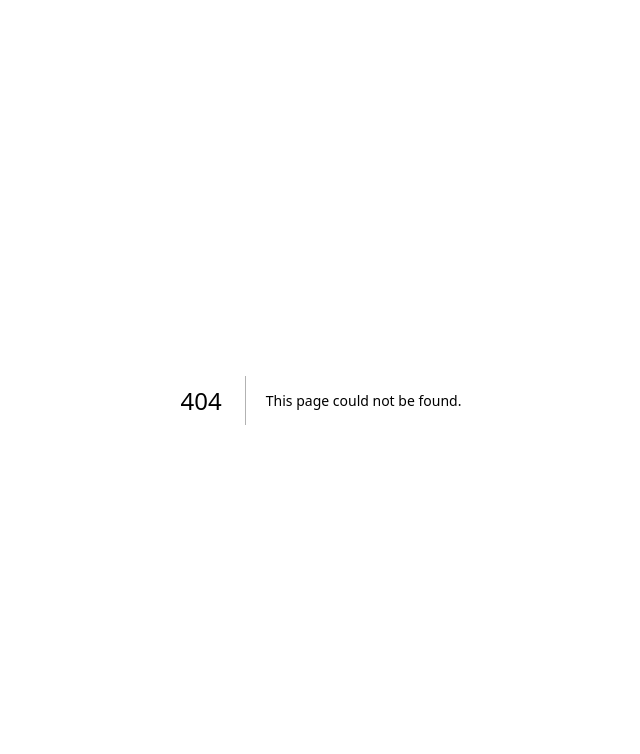
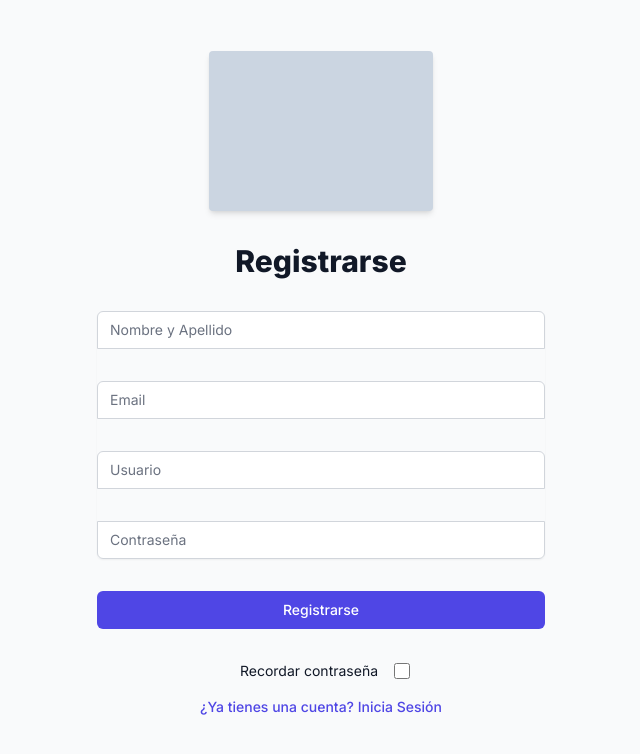
Before and after one commit to leodeveloper435/s17-clone, a Next.js app in the folder frontend/: page /register in a window 1280 px wide. Before the commit this address had no page. Shown: the top 754 px of the page, without its empty margins (319-959 px from the left). Built offline with nearby package versions, Linux system fonts and the light colour scheme.

Commit message:
Creaate Interface Register Page

```diff
--- /dev/null
+++ b/frontend/src/app/register/page.tsx
@@ -0,0 +1,144 @@
+"use client";
+// pages/login.tsx
+
+import React, { useState } from "react";
+import Head from "next/head";
+
+const Register: React.FC = () => {
+  const [form, setForm] = useState({
+    name: "",
+    username: "",
+    email: "",
+    password: "",
+  });
+
+  const handleSubmit = (e: React.FormEvent) => {
+    e.preventDefault();
+    // Handle register logic here
+    console.log("Register submitted", JSON.stringify(form));
+  };
+
+  return (
+    <div className="min-h-screen flex items-center justify-center bg-gray-50 py-12 px-4 sm:px-6 lg:px-8">
+      <Head>
+        <title>Register</title>
+        <meta name="description" content="Register page" />
+        <link rel="icon" href="/favicon.ico" />
+      </Head>
+
+      <div className="max-w-md w-full space-y-8">
+        <div className="flex justify-center">
+          <div className="w-1/2 h-0 p-20 bg-slate-300 rounded shadow-md "></div>
+        </div>
+
+        <div>
+          <h2 className="mt-6 text-center text-3xl font-extrabold text-gray-900">
+            Registrarse
+          </h2>
+        </div>
+        <form className="mt-8 space-y-8" onSubmit={handleSubmit}>
+          <input type="hidden" name="remember" defaultValue="true" />
+          <div className="rounded-md shadow-sm space-y-8">
+            <div>
+              <label htmlFor="name" className="sr-only">
+                Nombre y Apellido
+              </label>
+              <input
+                id="name"
+                name="name"
+                type="text"
+                required
+                className="appearance-none rounded-none relative block w-full px-3 py-2 border border-gray-300 placeholder-gray-500 text-gray-900 rounded-t-md focus:outline-none focus:ring-indigo-500 focus:border-indigo-500 focus:z-10 sm:text-sm"
+                placeholder="Nombre y Apellido"
+                value={form.name}
+                onChange={(e) => setForm({ ...form, name: e.target.value })}
+              />
+            </div>
+            <div>
+              <label htmlFor="email-address" className="sr-only">
+                Email
+              </label>
+              <input
+                id="email-address"
+                name="email"
+                type="email"
+                autoComplete="email"
+                required
+                className="appearance-none rounded-none relative block w-full px-3 py-2 border border-gray-300 placeholder-gray-500 text-gray-900 rounded-t-md focus:outline-none focus:ring-indigo-500 focus:border-indigo-500 focus:z-10 sm:text-sm"
+                placeholder="Email"
+                value={form.email}
+                onChange={(e) => setForm({ ...form, email: e.target.value })}
+              />
+            </div>
+            <div>
+              <label htmlFor="username" className="sr-only">
+                Usuario
+              </label>
+              <input
+                id="username"
+                name="username"
+                type="text"
+                required
+                className="appearance-none rounded-none relative block w-full px-3 py-2 border border-gray-300 placeholder-gray-500 text-gray-900 rounded-t-md focus:outline-none focus:ring-indigo-500 focus:border-indigo-500 focus:z-10 sm:text-sm"
+                placeholder="Usuario"
+                value={form.username}
+                onChange={(e) => setForm({ ...form, username: e.target.value })}
+              />
+            </div>
+            <div>
+              <label htmlFor="password" className="sr-only">
+                Contraseña
+              </label>
+              <input
+                id="password"
+                name="password"
+                type="password"
+                autoComplete="current-password"
+                required
+                className="appearance-none rounded-none relative block w-full px-3 py-2 border border-gray-300 placeholder-gray-500 text-gray-900 rounded-b-md focus:outline-none focus:ring-indigo-500 focus:border-indigo-500 focus:z-10 sm:text-sm"
+                placeholder="Contraseña"
+                value={form.password}
+                onChange={(e) => setForm({ ...form, password: e.target.value })}
+              />
+            </div>
+          </div>
+          <button
+            type="submit"
+            className="group relative w-full flex justify-center py-2 px-4 border border-transparent text-sm font-medium rounded-md text-white bg-indigo-600 hover:bg-indigo-700 focus:outline-none focus:ring-2 focus:ring-offset-2 focus:ring-indigo-500"
+          >
+            Registrarse
+          </button>
+          <div className="flex items-center justify-between flex-col gap-4 ">
+            <div className="flex items-center gap-4">
+              <label
+                htmlFor="remember-me"
+                className="ml-2 block text-sm text-gray-900"
+              >
+                Recordar contraseña
+              </label>
+              <input
+                id="remember-me"
+                name="remember-me"
+                type="checkbox"
+                className="h-4 w-4 text-indigo-600 focus:ring-indigo-500 border-gray-300 rounded"
+              />
+            </div>
+
+            <div className="text-sm">
+              <a
+                href="#"
+                className="font-medium text-indigo-600 hover:text-indigo-500"
+              >
+                ¿Ya tienes una cuenta? Inicia Sesión
+              </a>
+            </div>
+          </div>
+
+          <div></div>
+        </form>
+      </div>
+    </div>
+  );
+};
+
+export default Register;
```
